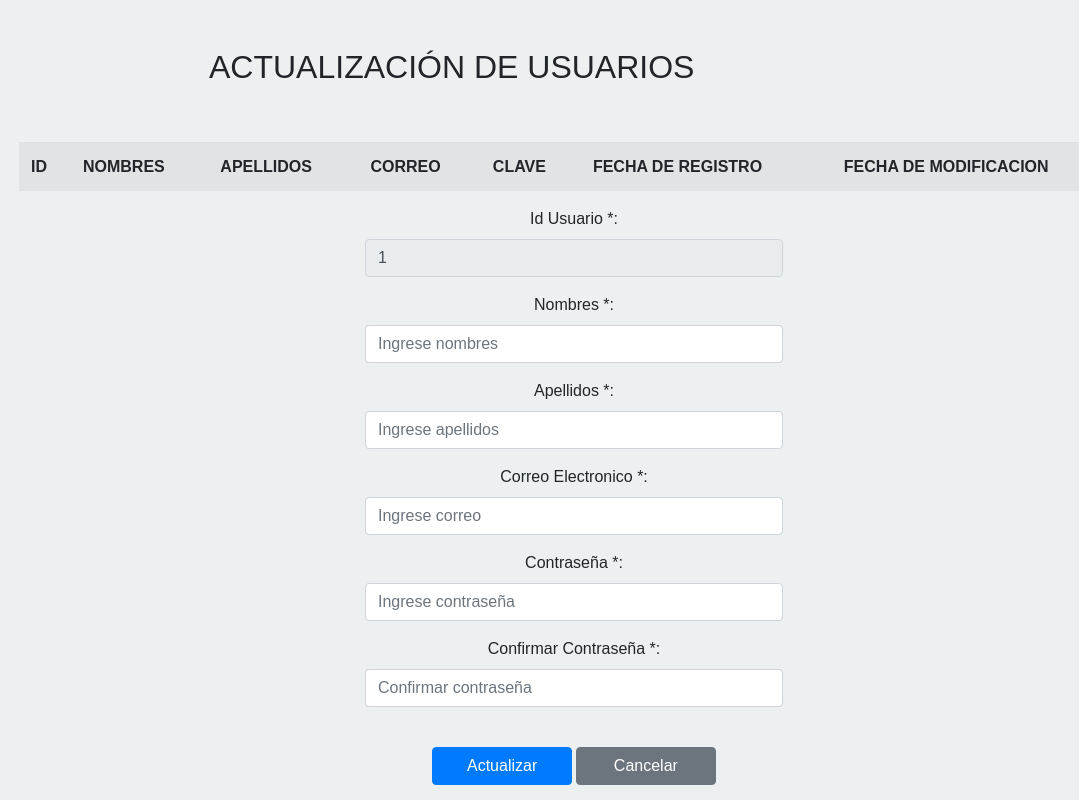
After one commit to CrisitanCoral/controlDeGastosSistemas, a PHP site: page /php/actualizar_usuario.php?id=1 in a window 1280 px wide. The commit adds this page. Shown: the whole page, without its empty margins (66-1145 px from the left). Run offline with PHP 8.4, Linux system fonts and the light colour scheme; data that the repository does not hold is empty.

Commit message:
15 de Mayo, se valida edicion de usuarios

```diff
--- /dev/null
+++ b/php/actualizar_usuario.php
@@ -0,0 +1,114 @@
+<?php
+
+////////////////// CONEXION A LA BASE DE DATOS ////////////////////////////////////
+
+$host="localhost";
+$usuario="root";
+$contraseña="";
+$base="gestor_facturas";
+
+$conexion= new mysqli($host, $usuario, $contraseña, $base);
+
+$id= $_GET["id"];
+$usuarios="SELECT * FROM usuarios WHERE ID_USUARIO = '$id'";
+$resUsuarios=$conexion->query($usuarios);
+?>
+
+<!DOCTYPE html>
+<html>
+<head>
+	<title>REGISTRESE</title>
+	<meta charset="utf-8">
+  	<link rel="shortcut icon" href="img\icon.svg">
+	<meta name="viewport" content="width=device-width, initial-scale=1">
+	<link rel="stylesheet" href="https://maxcdn.bootstrapcdn.com/bootstrap/4.4.1/css/bootstrap.min.css">
+	<link rel="stylesheet" href="../css\styles.css">
+
+</head>
+<body>
+
+<div class="container home">
+	<div class="row">
+					<div class="col-sm-2"></div>
+				</br>
+					<div class="col-sm-6">
+					</br> </br>
+						<h2> ACTUALIZACIÓN DE USUARIOS</h2>
+						</br></br>
+					</div>
+					<div class="col-sm-4"></div>
+			</div>
+
+	<div class="col-sm-16">
+    <table id="tabla_datos" class="table table-striped">
+				<tr>
+					<th>ID</th>
+					<th>NOMBRES</th>
+					<th>APELLIDOS</th>
+					<th>CORREO</th>
+					<th>CLAVE</th>
+					<th>FECHA DE REGISTRO</th>
+					<th>FECHA DE MODIFICACION</th>
+				</tr>
+
+				<?php
+
+				while ($registroUsuarios = $resUsuarios->fetch_array(MYSQLI_BOTH))
+				{
+
+					echo'<tr>
+					<td>'.$registroUsuarios['ID_USUARIO'].'</td>
+					<td>'.$registroUsuarios['NOMBRE_USUARIO'].'</td>
+					<td>'.$registroUsuarios['APELLIDO_USUARIO'].'</td>
+					<td>'.$registroUsuarios['CORREO_USUARIO'].'</td>
+					<td>'.$registroUsuarios['CLAVE_USUARIO'].'</td>
+					<td>'.$registroUsuarios['FECHA_CREACION'].'</td>
+					<td>'.$registroUsuarios['FECHA_MODIFICACION'].'</td>
+					</tr>';
+}
+				?>
+			</table>
+			</div>
+		</div>
+
+		<div id="contenedorRegistro" class="col-sm-12">
+				<form action="modificar_usuario.php" method="POST">
+
+                        <div class="form-group">
+					      <label for="id">Id Usuario *:</label>
+					      <input type="text" class="form-control" id="id" name="id" size="40" required="true" readonly="readonly" value="<?php echo $id; ?>">
+					    </div>
+
+						<div class="form-group">
+					      <label for="nombres">Nombres *:</label>
+					      <input type="text" class="form-control" id="nombres" placeholder="Ingrese nombres" name="nombres" size="40" required="true" value="">
+					    </div>
+
+				 		<div class="form-group">
+					      <label for="apellidos">Apellidos *:</label>
+					      <input type="text" class="form-control" id="apellidos" placeholder="Ingrese apellidos" name="apellidos" size="40" required="true">
+					    </div>
+
+					    <div class="form-group">
+					      <label for="correo">Correo Electronico *:</label>
+					      <input type="email" class="form-control" id="correo" placeholder="Ingrese correo" name="correo" size="40" required="true">
+					    </div>
+
+					    <div class="form-group">
+					      <label for="clave">Contraseña *:</label>
+					      <input type="password" class="form-control" id="clave" placeholder="Ingrese contraseña" name="clave" size="40" required="true">
+					    </div>
+
+					    <div class="form-group">
+					      <label for="clave2">Confirmar Contraseña *:</label>
+					      <input type="password" class="form-control" id="clave2" placeholder="Confirmar contraseña" name="clave2" size="40" required="true">
+					    </div>
+
+					    </br>
+					    	<div>
+							  	<input type="submit" value="Actualizar" class="btn btn-primary col-sm-4">
+								<button type="button" onclick=" location.href='usuarios.php' "class="btn btn-secondary col-sm-4">Cancelar</button">
+				  			</div>
+                    </form>
+		</div>
+</body>
--- a/php/registro_usuarios.php
+++ b/php/registro_usuarios.php
@@ -36,7 +36,7 @@
             if($clave == $clave2)
             {
             // $clave= hash('sha512', $clave);
-            $sql="INSERT INTO usuarios VALUES( '0', '$nombres','$apellidos', '$correo','$clave','$fecha_creacion')";
+            $sql="INSERT INTO usuarios VALUES( '0', '$nombres','$apellidos', '$correo','$clave','$fecha_creacion', '')";
 
                 if ($obj_conexion->query($sql) === TRUE)
                 {
```
Also changed, not shown: php/modificar_usuario.php (+56 -60 lines), php/usuarios.php (+8 -10 lines).
